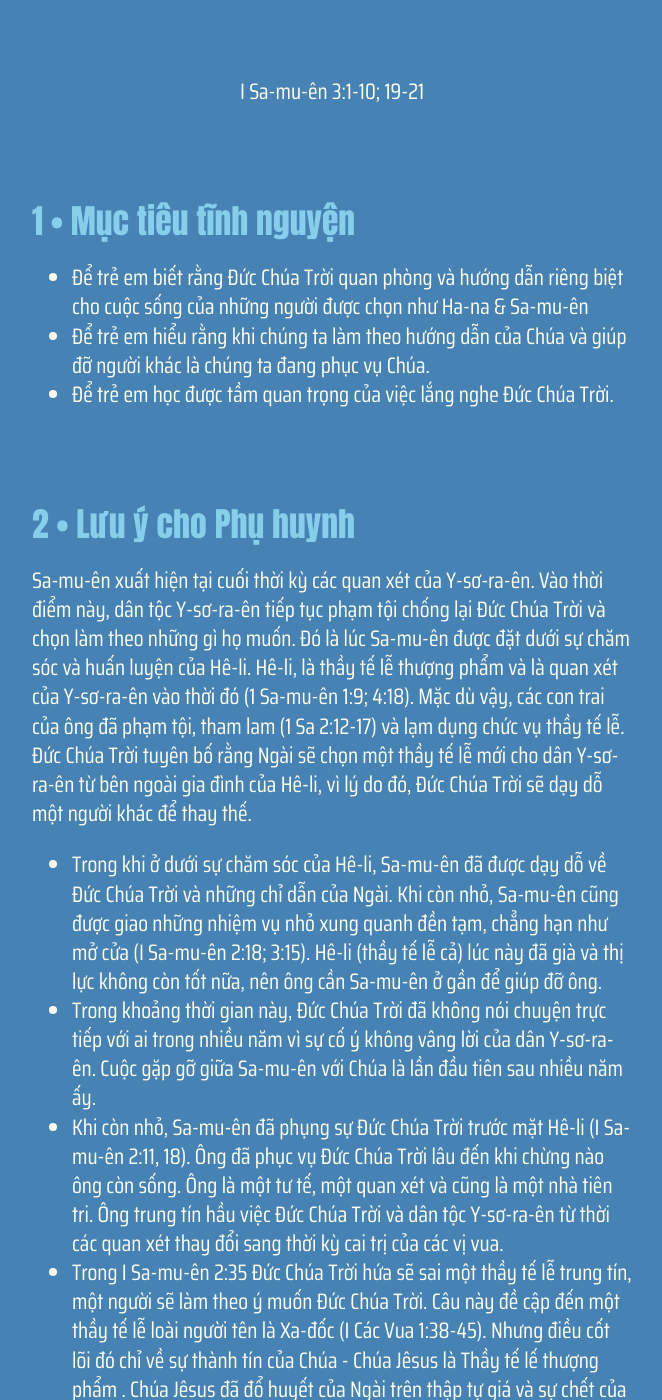
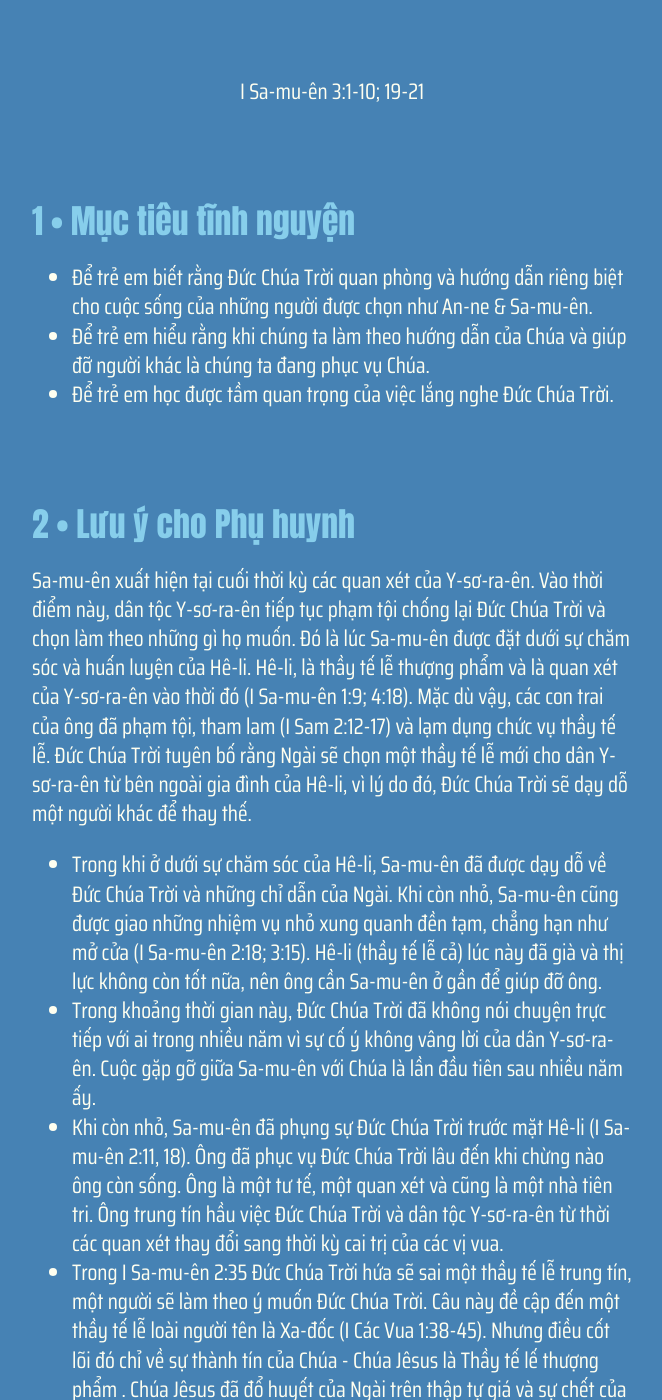
Before and after one commit to GospelTrust/LGS, a Jekyll site: the page built from docs/content/_vi/38-2.md, in a window 1280 px wide and 1400 px high, scrolled down 504 px. Shown: the whole window, without its empty margins (308-970 px from the left). Built offline with Jekyll 4.4.1, drawn with Linux system fonts in a browser that asks for light colours; some web fonts are replaced; some of the changed text lies outside the part shown.

Commit message:
Update: w38d2

```diff
--- a/docs/content/_vi/38-2.md
+++ b/docs/content/_vi/38-2.md
@@ -1,33 +1,33 @@
 ---
 week: 38
 day: 2
-title: 'ĐỨC CHÚA TRỜI KÊU GỌI  SA-MU-ÊN'
+title: 'Đức Chúa Trời kêu gọi Sa-mu-ên'
 bible: 'I Sa-mu-ên 3:1-10; 19-21'
 layout: lesson
 ---
 
 
 {% include lesson/section.html index=1 %}
-- Để trẻ em biết rằng Đức Chúa Trời quan phòng và hướng dẫn riêng biệt cho cuộc sống của những người được chọn như Ha-na & Sa-mu-ên
+- Để trẻ em biết rằng Đức Chúa Trời quan phòng và hướng dẫn riêng biệt cho cuộc sống của những người được chọn như An-ne & Sa-mu-ên.
 - Để trẻ em hiểu rằng khi chúng ta làm theo hướng dẫn của Chúa và giúp đỡ người khác là chúng ta đang phục vụ Chúa.
 - Để trẻ em học được tầm quan trọng của việc lắng nghe Đức Chúa Trời.
 
 
 {% include lesson/section.html index=2 %}
-Sa-mu-ên xuất hiện tại cuối thời kỳ các quan xét của Y-sơ-ra-ên. Vào thời điểm này, dân tộc Y-sơ-ra-ên tiếp tục phạm tội chống lại Đức Chúa Trời và chọn làm theo những gì họ muốn. Đó là lúc Sa-mu-ên được đặt dưới sự chăm sóc và huấn luyện của Hê-li. Hê-li, là thầy tế lễ thượng phẩm và là quan xét của Y-sơ-ra-ên vào thời đó (1 Sa-mu-ên 1:9; 4:18). Mặc dù vậy, các con trai của ông đã phạm tội, tham lam (1 Sa 2:12-17) và lạm dụng chức vụ thầy tế lễ. Đức Chúa Trời tuyên bố rằng Ngài sẽ chọn một thầy tế lễ mới cho dân Y-sơ-ra-ên từ bên ngoài gia đình của Hê-li, vì lý do đó, Đức Chúa Trời sẽ dạy dỗ một người khác để thay thế.
+Sa-mu-ên xuất hiện tại cuối thời kỳ các quan xét của Y-sơ-ra-ên. Vào thời điểm này, dân tộc Y-sơ-ra-ên tiếp tục phạm tội chống lại Đức Chúa Trời và chọn làm theo những gì họ muốn. Đó là lúc Sa-mu-ên được đặt dưới sự chăm sóc và huấn luyện của Hê-li. Hê-li, là thầy tế lễ thượng phẩm và là quan xét của Y-sơ-ra-ên vào thời đó (I Sa-mu-ên 1:9; 4:18). Mặc dù vậy, các con trai của ông đã phạm tội, tham lam (I Sam 2:12-17) và lạm dụng chức vụ thầy tế lễ. Đức Chúa Trời tuyên bố rằng Ngài sẽ chọn một thầy tế lễ mới cho dân Y-sơ-ra-ên từ bên ngoài gia đình của Hê-li, vì lý do đó, Đức Chúa Trời sẽ dạy dỗ một người khác để thay thế.
 - Trong khi ở dưới sự chăm sóc của Hê-li, Sa-mu-ên đã được dạy dỗ về Đức Chúa Trời và những chỉ dẫn của Ngài. Khi còn nhỏ, Sa-mu-ên cũng được giao những nhiệm vụ nhỏ xung quanh đền tạm, chẳng hạn như mở cửa (I Sa-mu-ên 2:18; 3:15). Hê-li (thầy tế lễ cả) lúc này đã già và thị lực không còn tốt nữa, nên ông cần Sa-mu-ên ở gần để giúp đỡ ông.
 - Trong khoảng thời gian này, Đức Chúa Trời đã không nói chuyện trực tiếp với ai trong nhiều năm vì sự cố ý không vâng lời của dân Y-sơ-ra-ên. Cuộc gặp gỡ giữa Sa-mu-ên với Chúa là lần đầu tiên sau nhiều năm ấy.
 - Khi còn nhỏ, Sa-mu-ên đã phụng sự Đức Chúa Trời trước mặt Hê-li (I Sa-mu-ên 2:11, 18). Ông đã phục vụ Đức Chúa Trời lâu đến khi chừng nào ông còn sống. Ông là một tư tế, một quan xét và cũng là một nhà tiên tri. Ông trung tín hầu việc Đức Chúa Trời và dân tộc Y-sơ-ra-ên từ thời các quan xét thay đổi sang thời kỳ cai trị của các vị vua.
-- Trong I Sa-mu-ên 2:35 Đức Chúa Trời hứa sẽ sai một thầy tế lễ trung tín, một người sẽ làm theo ý muốn Đức Chúa Trời. Câu này đề cập đến một thầy tế lễ loài người tên là Xa-đốc (I Các Vua 1:38-45). Nhưng điều cốt lõi đó chỉ về sự thành tín của Chúa - Chúa Jêsus là Thầy tế lế thượng phẩm . Chúa Jêsus đã đổ huyết của Ngài trên thập tự giá và sự chết của Ngài là sự hy sinh cuối cùng cho mọi tội lỗi. (Hê-bơ-rơ 7:23-28). Sau khi Ngài chết, Đức Chúa Trời đã làm cho Chúa Jêsus sống lại từ kẻ chết, Ngài trở thành thầy tế lễ Thượng Phẩm của chúng ta. Ngài ngự bên hữu Đức Chúa Trời và Ngài hằng sống để cầu thay cho các những kẻ tin nhận Ngài (Hơ-bơ-rơ 7:25)
+- Trong I Sa-mu-ên 2:35 Đức Chúa Trời hứa sẽ sai một thầy tế lễ trung tín, một người sẽ làm theo ý muốn Đức Chúa Trời. Câu này đề cập đến một thầy tế lễ loài người tên là Xa-đốc (I Các Vua 1:38-45). Nhưng điều cốt lõi đó chỉ về sự thành tín của Chúa - Chúa Jêsus là Thầy tế lế thượng phẩm . Chúa Jêsus đã đổ huyết của Ngài trên thập tự giá và sự chết của Ngài là sự hy sinh cuối cùng cho mọi tội lỗi. (Hê-bơ-rơ 7:23-28). Sau khi Ngài chết, Đức Chúa Trời đã làm cho Chúa Jêsus sống lại từ kẻ chết, Ngài trở thành thầy tế lễ Thượng Phẩm của chúng ta. Ngài ngự bên hữu Đức Chúa Trời và Ngài hằng sống để cầu thay cho các những kẻ tin nhận Ngài (Hơ-bơ-rơ 7:25).
 
 
 
 {% include lesson/section.html index=3 %}
-- Lạy Chúa, chúng con cảm ơn Ngài vì Ngài đã lắng nghe chúng con, xin Chúa hãy giúp chúng con lắng nghe Ngài. Khi chúng ta học lời Ngài, xin hãy hướng dẫn chúng con và dạy chúng con cách sống cho Ngài, giống như Sa-mu-ên. Chúng con cầu nguyện, nhân danh Chúa Jêsus Christ! Amen.
+> Lạy Chúa, chúng con cảm ơn Ngài vì Ngài đã lắng nghe chúng con, xin Chúa hãy giúp chúng con lắng nghe Ngài. Khi chúng ta học lời Ngài, xin hãy hướng dẫn chúng con và dạy chúng con cách sống cho Ngài, giống như Sa-mu-ên. Chúng con cầu nguyện, nhân danh Chúa Jêsus Christ! Amen.
 
 
 {% include lesson/section.html index=4 %}
-1 Sa-mu-ên 3:10
+### I Sa-mu-ên 3:10
 Đức Giê-hô-va đến đứng tại đó, gọi như các lần trước: Hỡi Sa-mu-ên! hỡi Sa-mu-ên! Sa-mu-ên thưa: Xin hãy phán, kẻ tôi tớ Ngài đang nghe!
 
 * Câu ghi nhớ: Hê-li nhận thấy Sa-mu-ên đang được Chúa kêu gọi nên khuyên ông hãy phục tùng bất cứ điều gì Chúa yêu cầu ông phải làm hoặc dân lời tôn kính và tập trung tập trung vào các sứ điệp của Chúa.
@@ -58,4 +60,4 @@
 
 
 {% include lesson/section.html index=10 %}
-Lạy Chúa, có lẽ Ngài đang kêu gọi chúng con hoặc có điều gì đó đặc biệt để chúng con làm. Khi Ngài kêu gọi, xin giúp chúng con lắng nghe và trả lời "Lạy Chúa, tôi tớ Chúa đang nghe." Nhân danh Chúa Jêsus Christ! chúng con cầu nguyện .Amen.
+> Lạy Chúa, có lẽ Ngài đang kêu gọi chúng con hoặc có điều gì đó đặc biệt để chúng con làm. Khi Ngài kêu gọi, xin giúp chúng con lắng nghe và trả lời "Lạy Chúa, tôi tớ Chúa đang nghe." Nhân danh Chúa Jêsus Christ! chúng con cầu nguyện .Amen.
```
Also changed, not shown: other parts of docs/content/_vi/38-2.md (+5 -3 lines).
